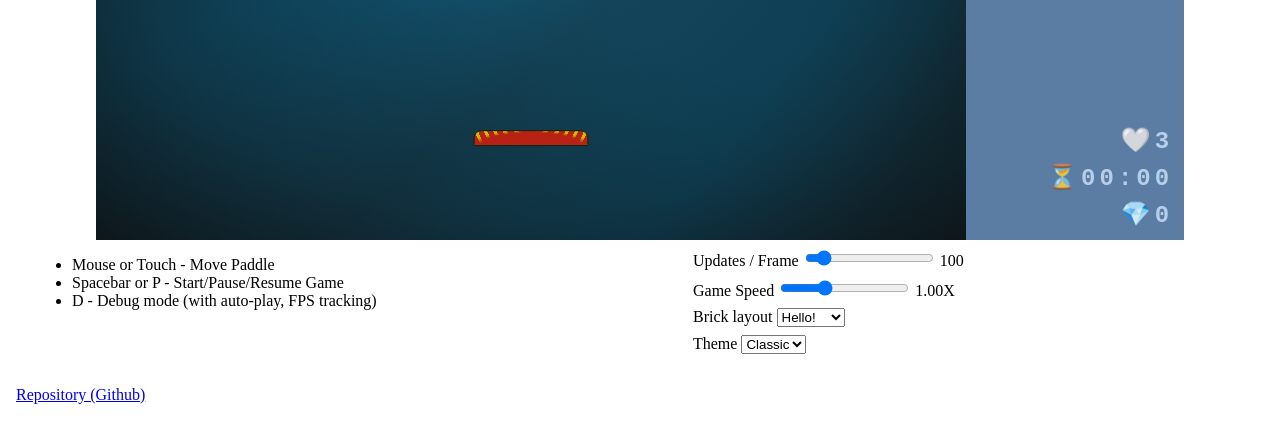
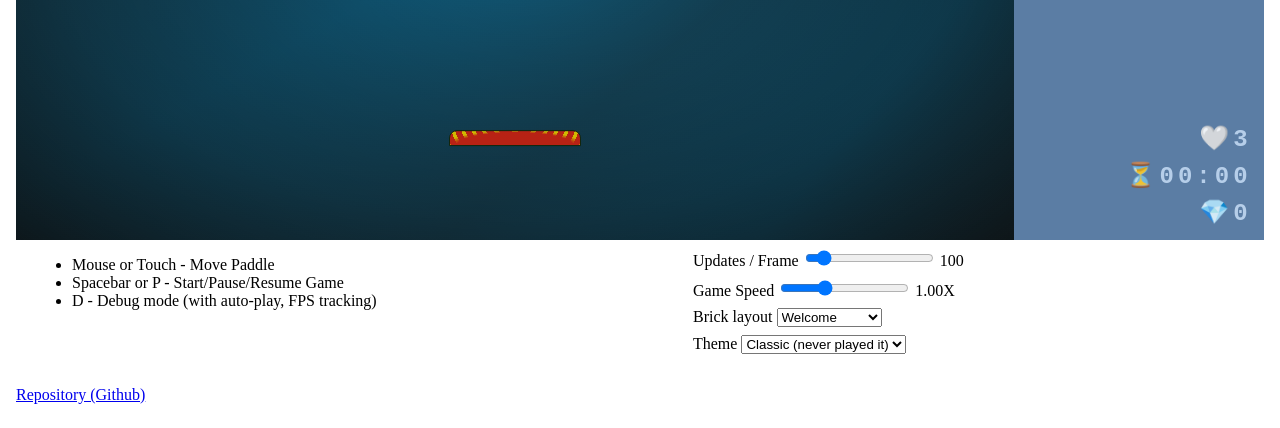
Before and after one commit to MaximeIJ/css-brickout, a website built with Vite: page index.html in a window 1280 px wide. Shown: the part 427-855 px from the top of the page. Built offline with nearby package versions, Linux system fonts and the light colour scheme.

Commit message:
copy(demo): funnies

```diff
--- a/index.html
+++ b/index.html
@@ -65,9 +65,18 @@
         margin: 0.5rem 0;
       }
       #demo-screen {
-        width: min(1960px, 85vw);
+        width: min(1960px, 100%);
         height: min(1650px, 75vh);
         margin: 0 auto;
+
+        @media screen and (max-width: 600px) {
+          height: 63vh;
+        }
+
+        @media screen and (max-height: 450px) {
+          height: 82vh;
+          width: 75%;
+        }
       }
     </style>
   </head>
@@ -98,19 +107,19 @@
             <label for="layout-type"
               >Brick layout
               <select id="layout-type">
-                <option value="hello">Hello!</option>
-                <option value="even">Even</option>
-                <option value="stress">Stress</option>
-                <option value="random">Custom</option>
-                <option value="mixed">Mixed</option>
+                <option value="hello">Welcome</option>
+                <option value="even">Even Steven</option>
+                <option value="stress">Stress Test</option>
+                <option value="random">Random Crap</option>
+                <option value="mixed">Kitchen Sink</option>
               </select>
             </label>
 
             <label for="theme"
               >Theme
               <select id="theme">
-                <option value="classic">Classic</option>
-                <option value="lava">Lava</option>
+                <option value="classic">Classic (never played it)</option>
+                <option value="lava">(the floor is) Lava</option>
               </select>
             </label>
           </div>
```
